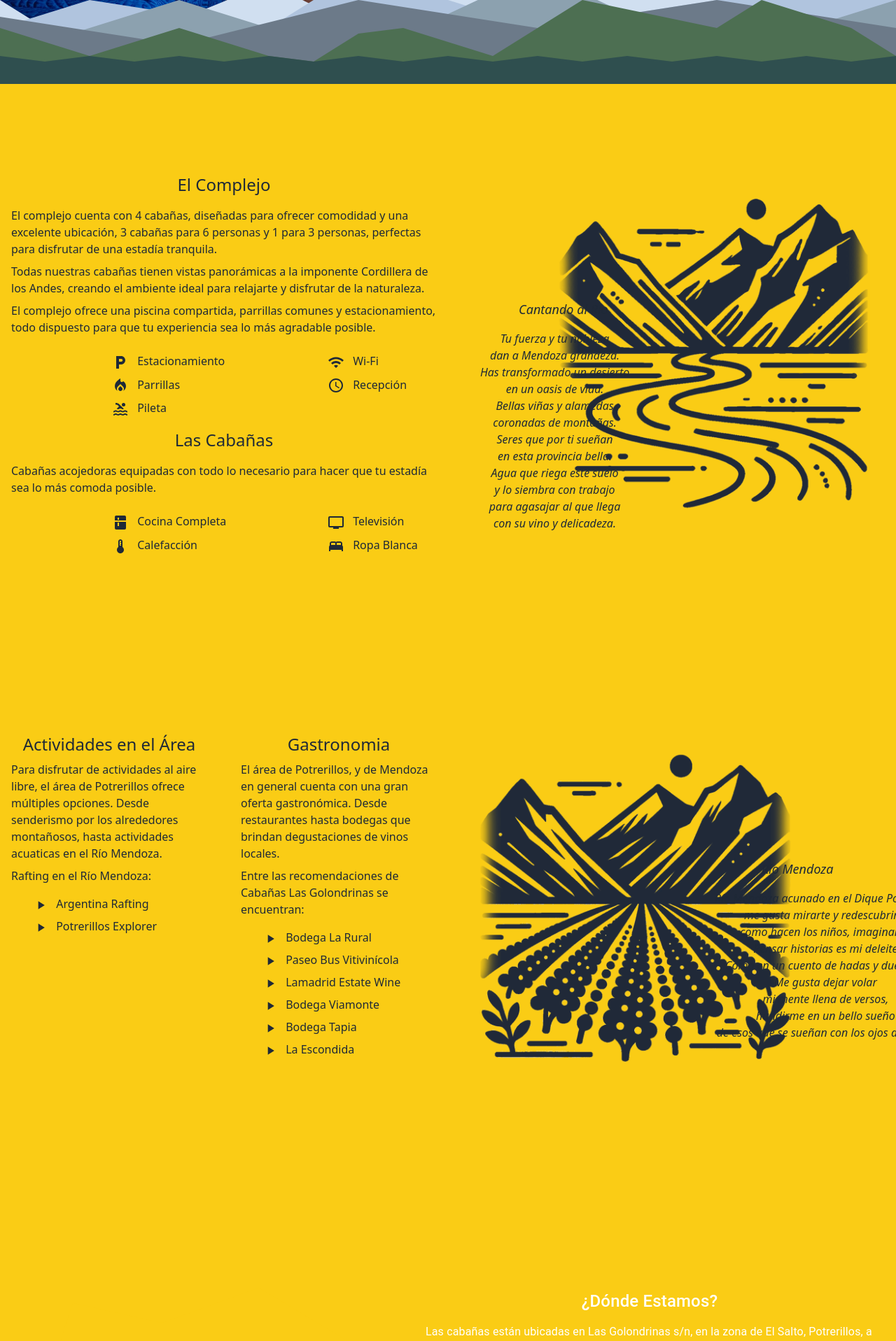
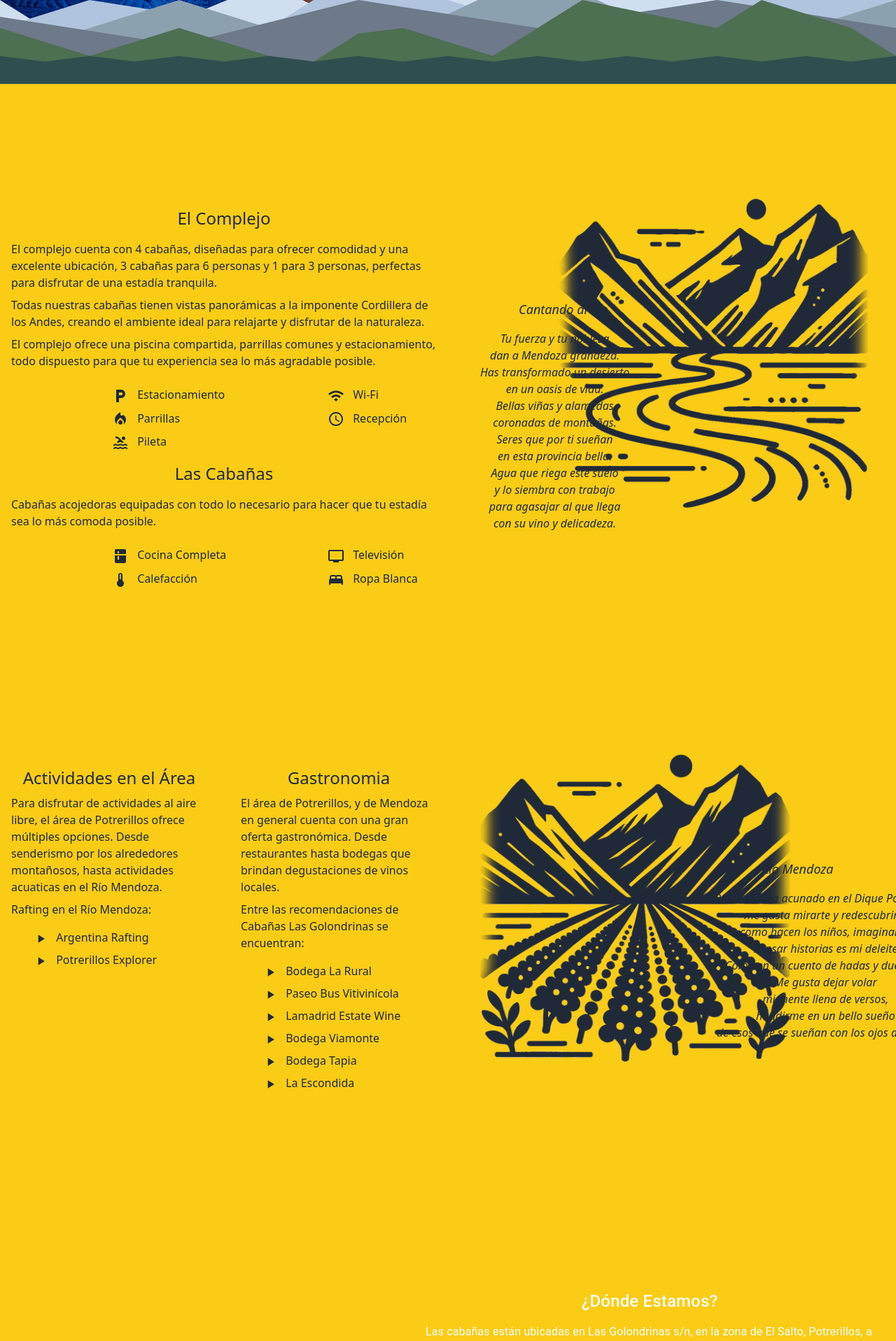
Before and after one commit to Writcher/golondrinas, a Next.js app: page / in a window 1280 px wide. Shown: the part 680-2597 px from the top of the page at 70% size. Built offline with nearby package versions, Linux system fonts and the light colour scheme; no server answers; grey boxes are pictures that could not be loaded.

Commit message:
padding fixes

```diff
--- a/components/activities/activities.tsx
+++ b/components/activities/activities.tsx
@@ -9,8 +9,8 @@ export default function Activities() {
 
     return (
         <div className="flex flex-col md:flex-row h-full w-full">
-            <div className='flex flex-col md:flex-row gap-2 md:gap-12 h-full md:w-[50%] px-4 pt-32 text-gray-800'>
-                <div className="flex flex-col gap-2 h-full md:w-[50%]">
+            <div className='flex flex-col md:flex-row gap-16 md:gap-12 h-full md:w-[50%] px-4 pt-44 text-gray-800'>
+                <div className="flex flex-col gap-2 md:h-full md:w-[50%]">
                     <Divider
                         sx={{
                             "&::before, &::after": {
@@ -30,7 +30,7 @@ export default function Activities() {
                         <p className="text-xs md:text-base">{<PlayArrowIcon className="inline-block mr-2" fontSize="small" />} Potrerillos Explorer</p>
                     </div>
                 </div>
-                <div className="flex flex-col gap-2 h-full md:w-[50%]">
+                <div className="flex flex-col gap-2 md:h-full md:w-[50%]">
                     <Divider
                         sx={{
                             "&::before, &::after": {
--- a/components/cabins/cabins.tsx
+++ b/components/cabins/cabins.tsx
@@ -17,7 +17,7 @@ export default function Cabins() {
 
     return (
         <div className="flex flex-col md:flex-row h-full w-full">
-            <div className='flex flex-col gap-2 md:gap-4 h-full md:w-[50%] px-4 pt-32 text-gray-800'>
+            <div className='flex flex-col gap-2 md:gap-4 h-full md:w-[50%] px-4 pt-44 text-gray-800'>
                 <Divider
                     sx={{
                         "&::before, &::after": {
--- a/components/gallery/galleryButtons.tsx
+++ b/components/gallery/galleryButtons.tsx
@@ -16,7 +16,7 @@ export default function GalleryButtons({ nextSlide, prevSlide, openFullscreen }:
                 <ChevronRightIcon />
             </Button>
             {/* Botón FullScreen */}
-            <Button aria-label="Full Screen" className="!absolute top-0 right-0 transform !text-black !bg-yellow-400 hover:!bg-yellow-500 !mt-6 !mr-2" onClick={() => openFullscreen()}>
+            <Button aria-label="Full Screen" className="!absolute top-[2.5%] right-0 transform !text-black !bg-yellow-400 hover:!bg-yellow-500 !mt-6 !mr-2" onClick={() => openFullscreen()}>
                 <FullscreenIcon />
             </Button>
         </>
--- a/components/gallery/galleryRoulette.tsx
+++ b/components/gallery/galleryRoulette.tsx
@@ -18,7 +18,7 @@ export default function GalleryRoulette({ index, src, openFullscreen }: GalleryR
                         alt={`Slide ${index + 1}`}
                         onClick={() => openFullscreen()}
                         loading="lazy"
-                        className="w-full h-full object-center object-fill"
+                        className="w-full h-full object-center md:object-fill object-cover"
                     />
                 </motion.div>
             </AnimatePresence>
--- a/components/reviews/reviews.tsx
+++ b/components/reviews/reviews.tsx
@@ -15,8 +15,8 @@ export default function Reviews() {
   ];
 
   return (
-    <div className="flex flex-col h-[80%] md:h-[60%] md:gap-8 w-full items-center justify-center">
-      <h2 className="text-2xl font-semibold mt-[15%] md:mt-0">{translation("title")}</h2>
+    <div className="flex flex-col h-[80%] md:h-[60%] md:gap-8 w-full items-center justify-center pt-40 md:pt-0">
+      <h2 className="text-2xl font-semibold">{translation("title")}</h2>
       <div className="hidden md:flex flex-row gap-8 h-full w-full items-center justify-center">
         <ReviewCard {...reviews[0]}/>
         <ReviewCard {...reviews[1]}/>
```
